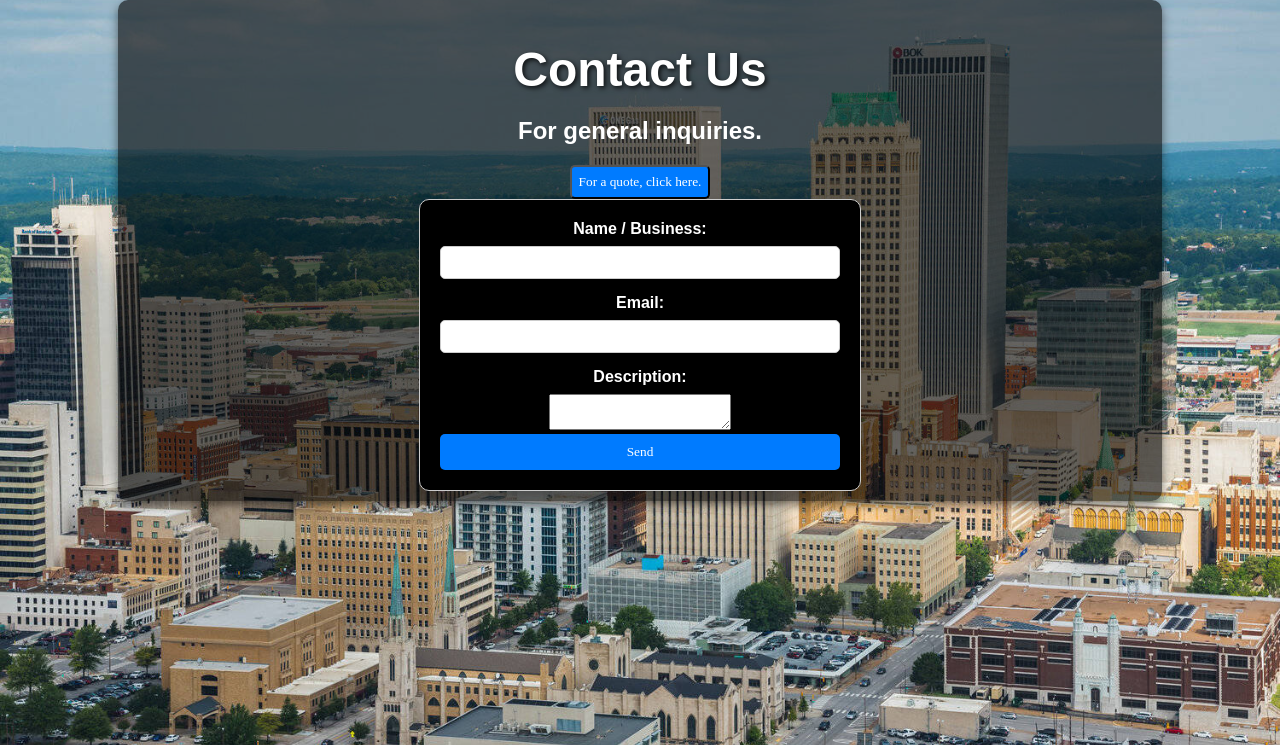
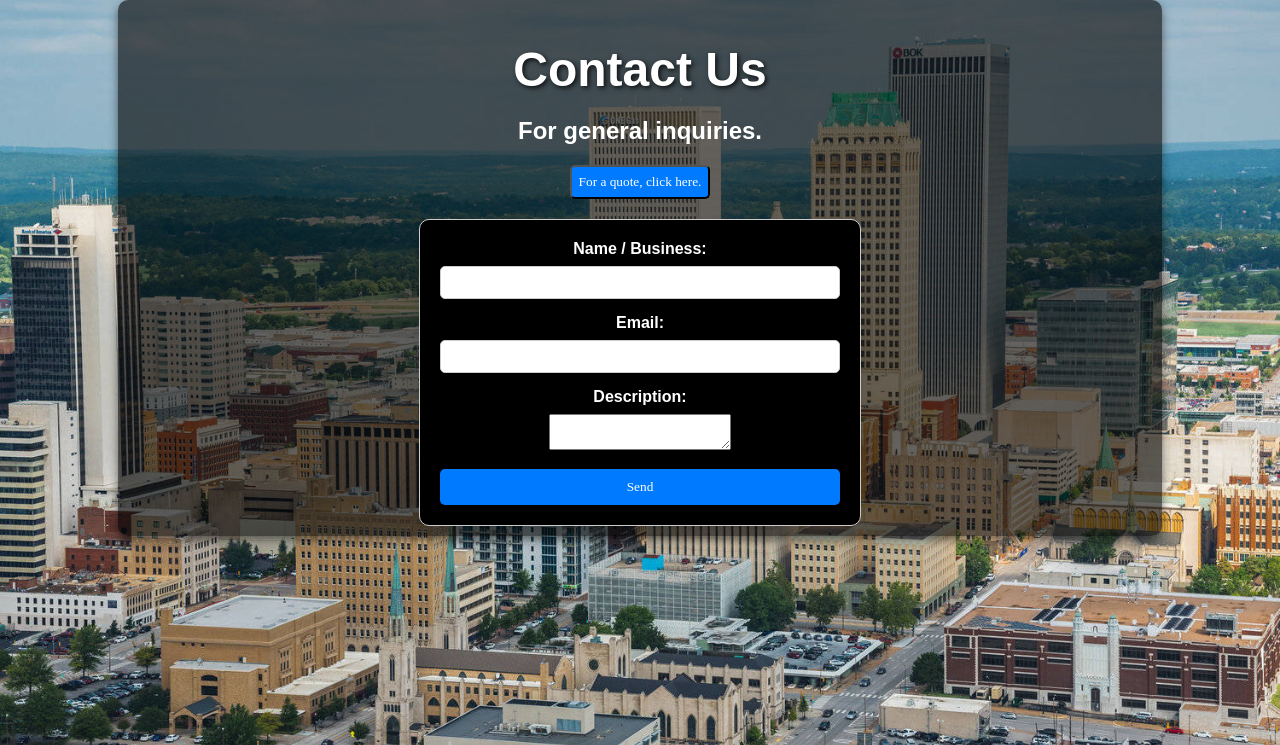
Before and after one commit to BoostedT/Ace-s-Aerial-Studio, a Flask app: page /contact in a window 1280 px wide. Shown: the part 38-783 px from the top of the page. Run offline with Flask 3, Linux system fonts and the light colour scheme.

Commit message:
update contact page margins.

```diff
--- a/static/css/styles.css
+++ b/static/css/styles.css
@@ -344,6 +344,7 @@ pre {
   color: white;
   background-color: #007bff;
   border-radius: 5px;
+  margin-bottom: 20px;
   transition: background-color 0.3s, color 0.3s;
 }
 
@@ -352,3 +353,7 @@ pre {
   background-color: #0056b3;
   transition: background-color 0.3s, color 0.3s;
 }
+
+.submit {
+  margin-top: 15px;
+}
--- a/templates/contact.html
+++ b/templates/contact.html
@@ -22,6 +22,6 @@
     <input type="email" id="email" name="email" required>
     <label for="message">Description:</label>
     <textarea id="message" name="message" required></textarea>
-    <button type="submit">Send</button>
+    <button class="submit" type="submit">Send</button>
 </form>
 {% endblock %}
```
